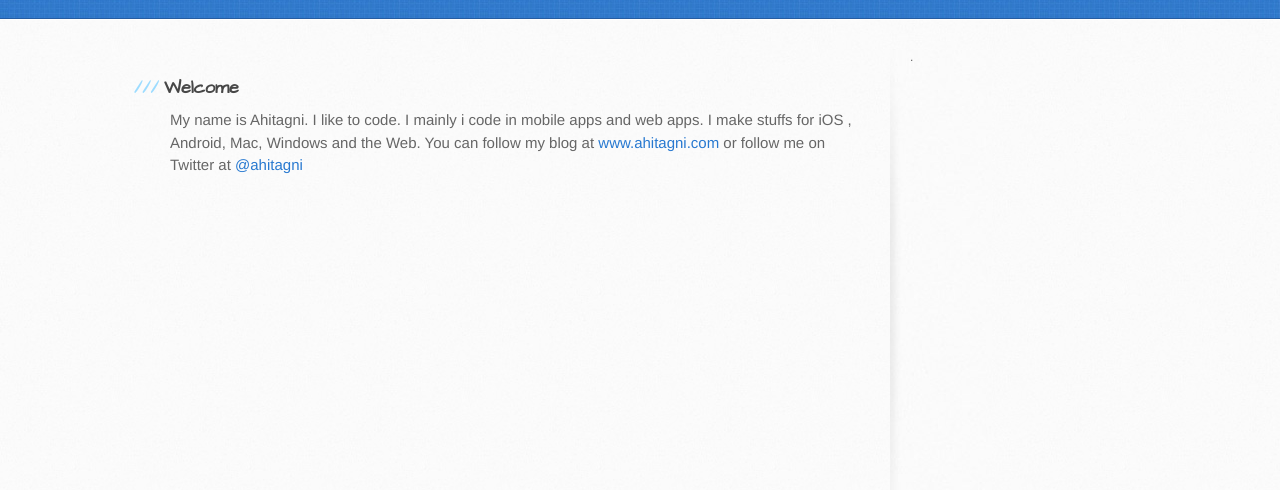
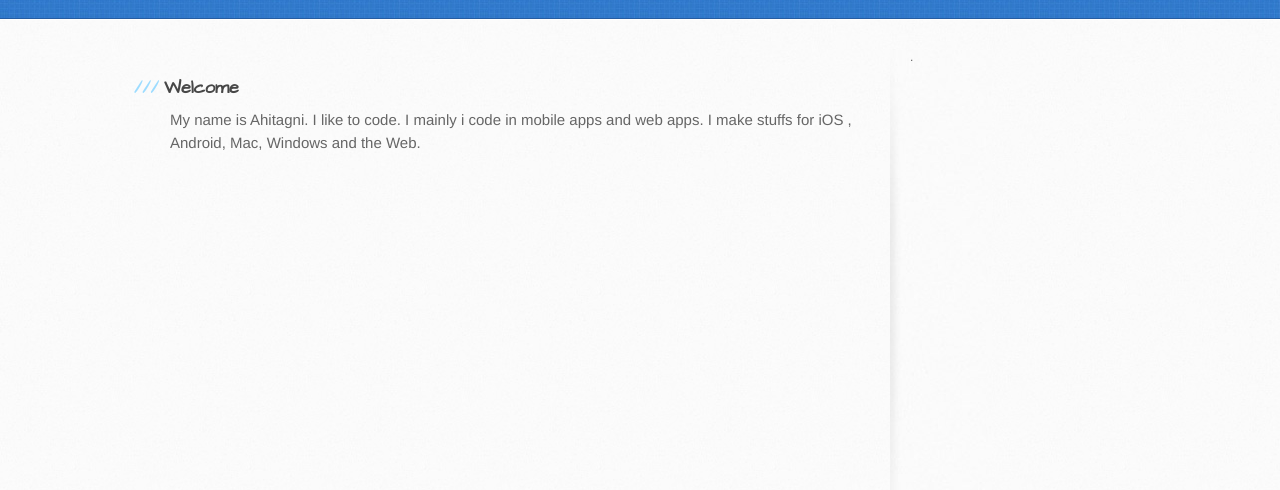
Before and after one commit to ahitagni/ahitagni.github.com, a plain HTML site: page index.html in a window 1280 px wide. Shown: the part 182-672 px from the top of the page. Drawn offline with Linux system fonts and the light colour scheme.

Commit message:
Update index.html

```diff
--- a/index.html
+++ b/index.html
@@ -30,7 +30,7 @@
         <section id="main-content">
           <h3>Welcome</h3>
 
-<p>My name is Ahitagni. I like to code. I mainly i code in mobile apps and web apps. I make stuffs for iOS , Android, Mac, Windows and the Web. You can follow my blog at <a href="http://www.ahitagni.com">www.ahitagni.com</a> or follow me on Twitter at <a href="https://www.twitter.com/ahitagni" class="user-mention">@ahitagni</a></p>
+<p>My name is Ahitagni. I like to code. I mainly i code in mobile apps and web apps. I make stuffs for iOS , Android, Mac, Windows and the Web. </p>
         </section>
 
         <aside id="sidebar">
```
